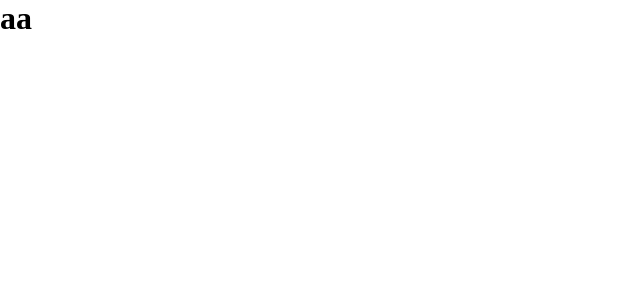
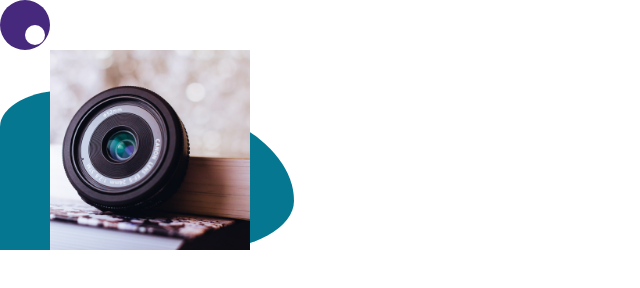
Before and after one commit to Kenseikun/Photo_Store, a React app: page / in a window 1280 px wide. Shown: the whole page, without its empty margins (0-640 px from the left). Built offline with nearby package versions, Linux system fonts and the light colour scheme.

Commit message:
styled component add

```diff
--- a/public/index.html
+++ b/public/index.html
@@ -15,6 +15,11 @@
       user's mobile device or desktop. See https://developers.google.com/web/fundamentals/web-app-manifest/
     -->
     <link rel="manifest" href="%PUBLIC_URL%/manifest.json" />
+    <link rel="preconnect" href="https://fonts.gstatic.com" />
+    <link
+      href="https://fonts.googleapis.com/css2?family=Oswald:wght@300;500;700&family=Raleway:wght@100;300;400;700&display=swap"
+      rel="stylesheet"
+    />
     <!--
       Notice the use of %PUBLIC_URL% in the tags above.
       It will be replaced with the URL of the `public` folder during the build.
--- /dev/null
+++ b/src/GlobalStyles/theme/mainTheme.js
@@ -0,0 +1,18 @@
+export const mainTheme = {
+  fontFamily: {
+    main: `'Oswald', sans-serif`,
+    extra: `'Raleway', sans-serif`,
+  },
+
+  gradientColors: {
+    blue: "#052a66",
+    violet: "#391f49",
+  },
+
+  colors: {
+    red: "#ac003e",
+    yellow: "#ac8200",
+    blue: "#057791",
+    violet: "#46287c",
+  },
+};
--- a/src/Root/Root.js
+++ b/src/Root/Root.js
@@ -1,16 +1,24 @@
 import React, { useState, useEffect } from "react";
 import axios from "axios";
 import RootContext from "../context";
-
 import { localData } from "../localData";
+import { mainTheme } from "../GlobalStyles/theme/mainTheme";
+import Logo from "../components/atoms/Logo";
+import ProductShow from "../components/atoms/ProductShow";
+import img from "../assets/images/canon24.jpg";
 
 const Root = () => {
   const [initialProducts, setInitialProducts] = useState([...localData]);
   const [products, setProducts] = useState([...localData]);
   return (
     <>
-      <RootContext.Provider value={{ products }}>
-        <h1>aa</h1>
+      <RootContext.Provider value={{ products, mainTheme }}>
+        <Logo></Logo>
+        <ProductShow
+          img={img}
+          bgColor={mainTheme.colors.violet}
+          beforeColor={mainTheme.colors.blue}
+        ></ProductShow>
       </RootContext.Provider>
     </>
   );
--- /dev/null
+++ b/src/components/atoms/Logo.js
@@ -0,0 +1,29 @@
+import React from "react";
+import styled, { css } from "styled-components";
+
+import { mainTheme } from "../../GlobalStyles/theme/mainTheme";
+
+const StyledLogo = styled.div`
+  position: relative;
+  width: 50px;
+  height: 50px;
+  border-radius: 50%;
+  background-color: ${mainTheme.colors.violet};
+
+  &::before {
+    content: "";
+    position: absolute;
+    top: 50%;
+    left: 50%;
+    width: 20px;
+    height: 20px;
+    border-radius: 50%;
+    background-color: #fff;
+  }
+`;
+
+const Logo = ({}) => {
+  return <StyledLogo></StyledLogo>;
+};
+
+export default Logo;
--- /dev/null
+++ b/src/components/atoms/ProductShow.js
@@ -0,0 +1,44 @@
+import React from "react";
+import styled, { css } from "styled-components";
+import { mainTheme } from "../../GlobalStyles/theme/mainTheme";
+// import img from "../../assets/images/canon24.jpg";
+
+const ProductsWrapper = styled.div`
+  position: relative;
+  width: 300px;
+  height: 200px;
+  /* background-color: ${({ bgColor }) => bgColor}; */
+  background-color: transparent;
+  z-index: 0;
+
+  display: flex;
+  justify-content: center;
+  align-items: flex-end;
+
+  &::before {
+    position: absolute;
+    bottom: 0;
+    left: 0;
+    border-radius: 30% 90% 40% 0%;
+    content: "";
+    width: 98%;
+    height: 80%;
+    background-color: ${({ beforeColor }) => beforeColor};
+    z-index: 1;
+  }
+`;
+const ProductImage = styled.img`
+  position: absolute;
+  height: 100%;
+  z-index: 2;
+`;
+
+const ProductShow = ({ img, beforeColor, bgColor }) => {
+  return (
+    <ProductsWrapper beforeColor={beforeColor} bgColor={bgColor}>
+      <ProductImage src={img}></ProductImage>
+    </ProductsWrapper>
+  );
+};
+
+export default ProductShow;
```
Also changed, not shown: 1 other file.
